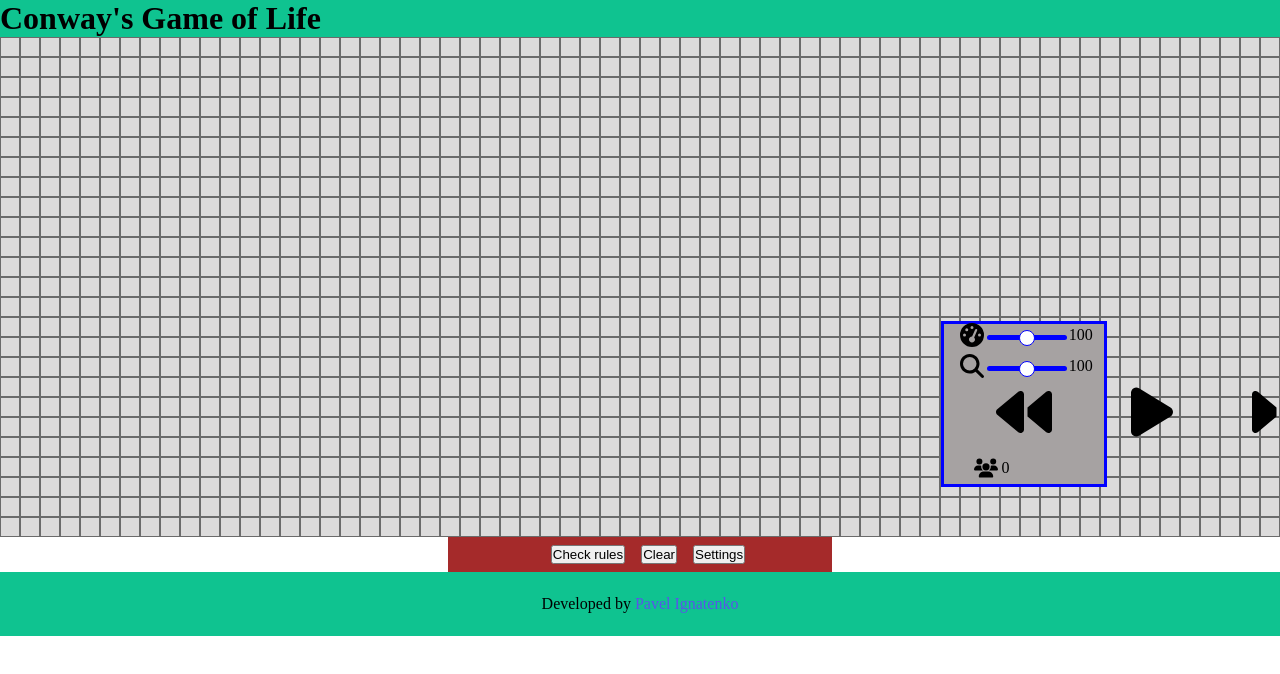
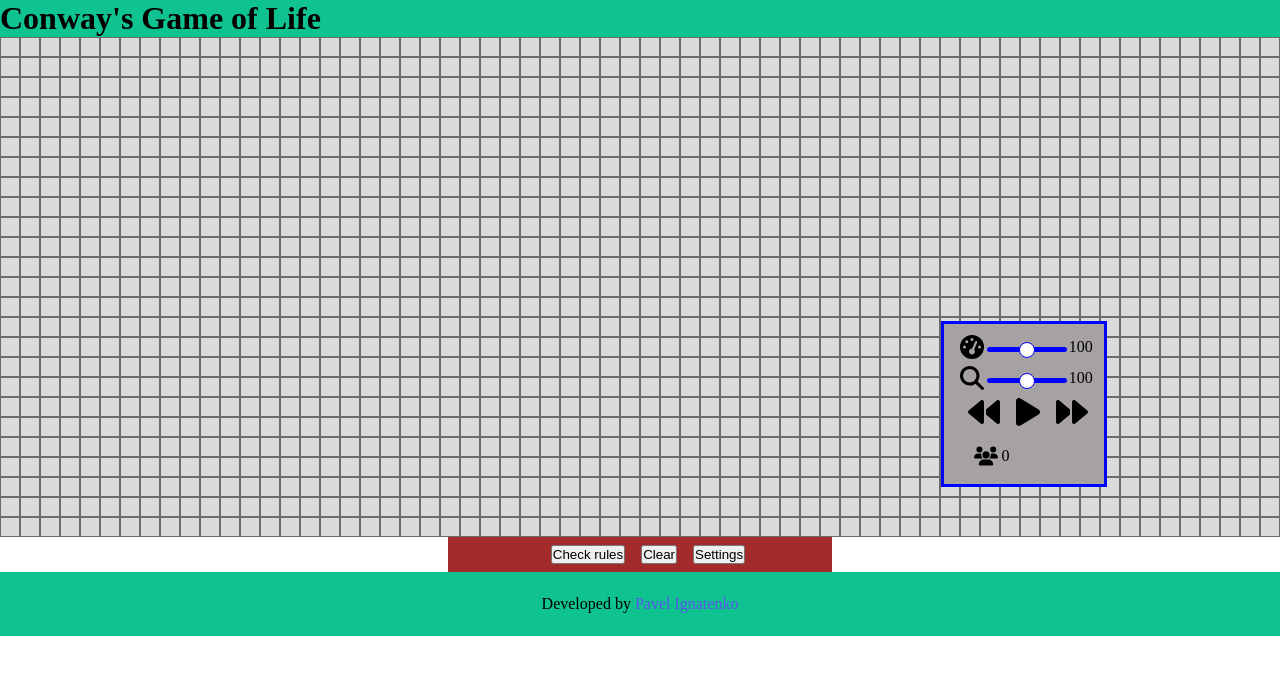
Before and after one commit to Pavel-Ignatenko6/Conways-Game-of-Life, a React (Vite) app: page / in a window 1280 px wide. Shown: the top 674 px of the page. Built offline with nearby package versions, Linux system fonts and the light colour scheme.

Commit message:
minor fixes

```diff
--- a/src/styleControls.css
+++ b/src/styleControls.css
@@ -19,13 +19,13 @@
   justify-content: center;
   width: 8rem;
   height: 3.5rem;
-    margin: .5rem 0;
+  margin: 0.5rem 0;
 }
 
 .single-icon {
   width: 1.5rem;
   height: 1.5rem;
-    margin-right: .2rem;
+  margin-right: 0.2rem;
 }
 
 .generation-number {
@@ -38,7 +38,9 @@
 }
 
 .controls-icon {
-    margin: 0 .5rem;
+  margin: 0 0.5rem;
+  width: 2rem;
+  height: 2rem;
 }
 
 .previous-icon {
@@ -53,5 +55,5 @@
 
 .single-slider {
   display: flex;
-    margin: .2rem 0;
+  margin: 0.2rem 0;
 }
```
Also changed, not shown: src/assets/pause-solid.svg. Lines whose indentation alone changed are shown as unchanged.
